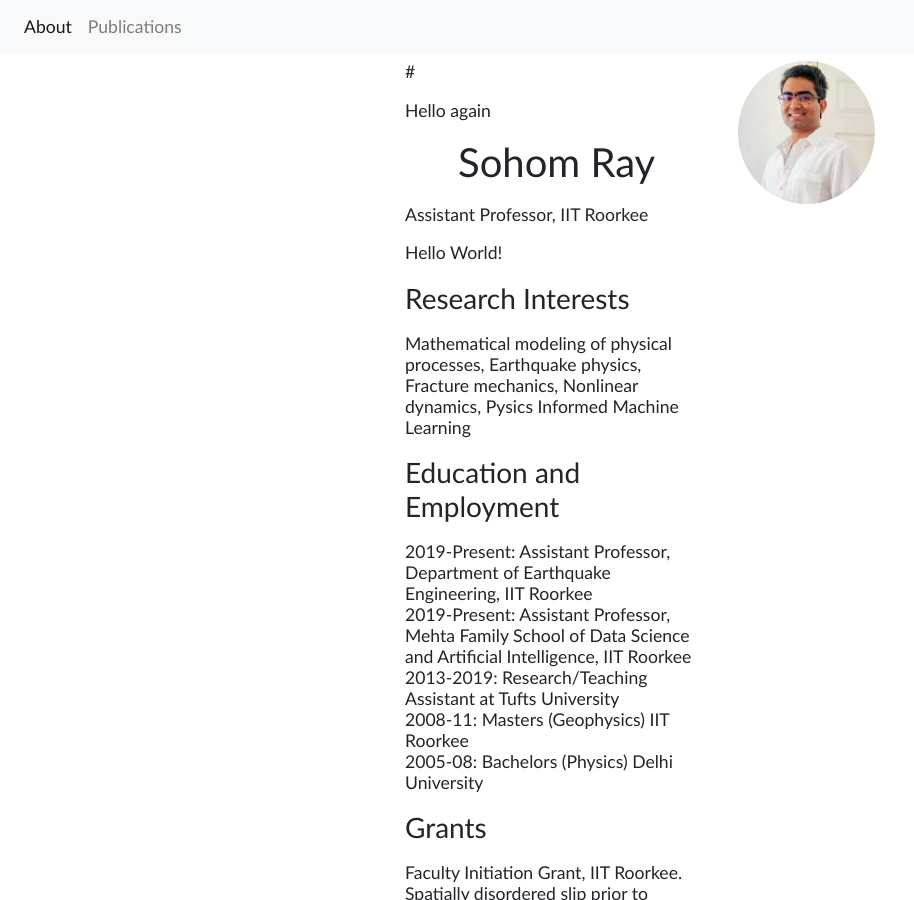
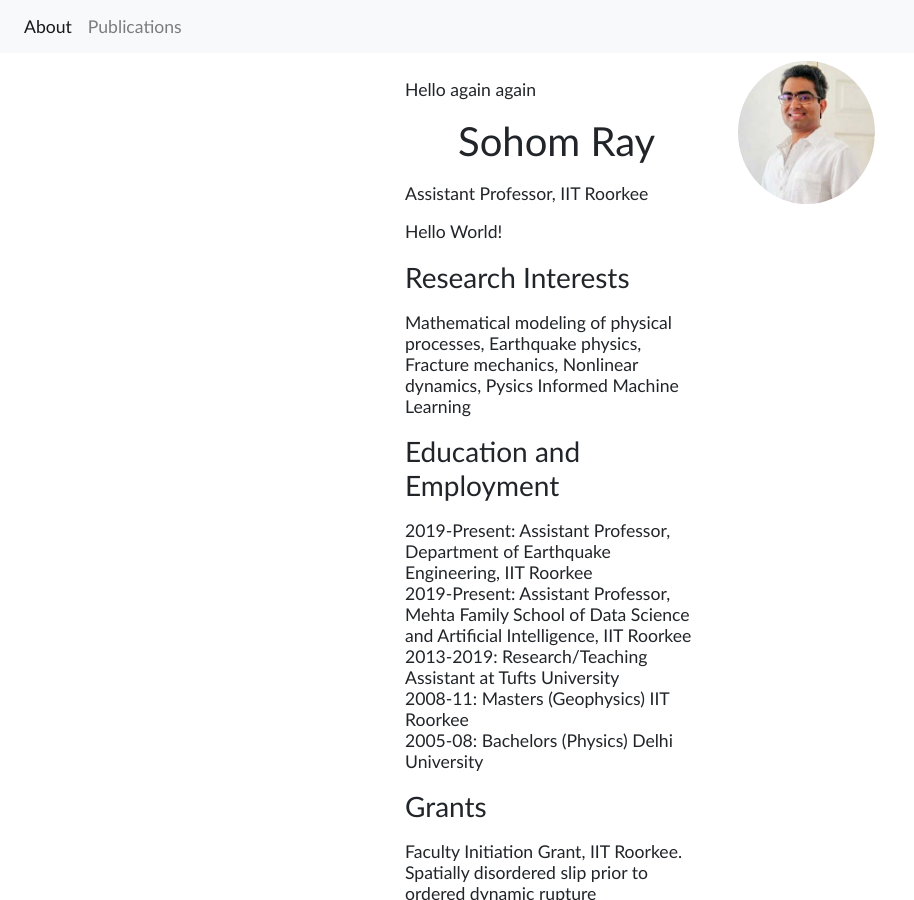
Before and after one commit to RaySohom/q, a Jekyll site: the page built from index.html, in a window 1280 px wide and 900 px high. Shown: the whole window, without its empty margins (0-914 px from the left). Built offline with Jekyll 4.4.1, drawn with Linux system fonts in a browser that asks for light colours.

Commit message:
Update index.html

```diff
--- a/index.html
+++ b/index.html
@@ -3,8 +3,8 @@
 ---
 <div class="row flex-column-reverse flex-md-row py-2">
 <div class="col-md-8" id="bio">
-# <p style="text-align:left">
-<p style="text-align: left; margin-left: 0; padding-left: 0;">Hello again</p>
+<p style="text-align:left">
+<p style="text-align: left; margin-left: 0; padding-left: 0;">Hello again again</p>
 <h1>Sohom Ray</h1>
 <p>Assistant Professor, IIT Roorkee</p>
 <!DOCTYPE html>
```
